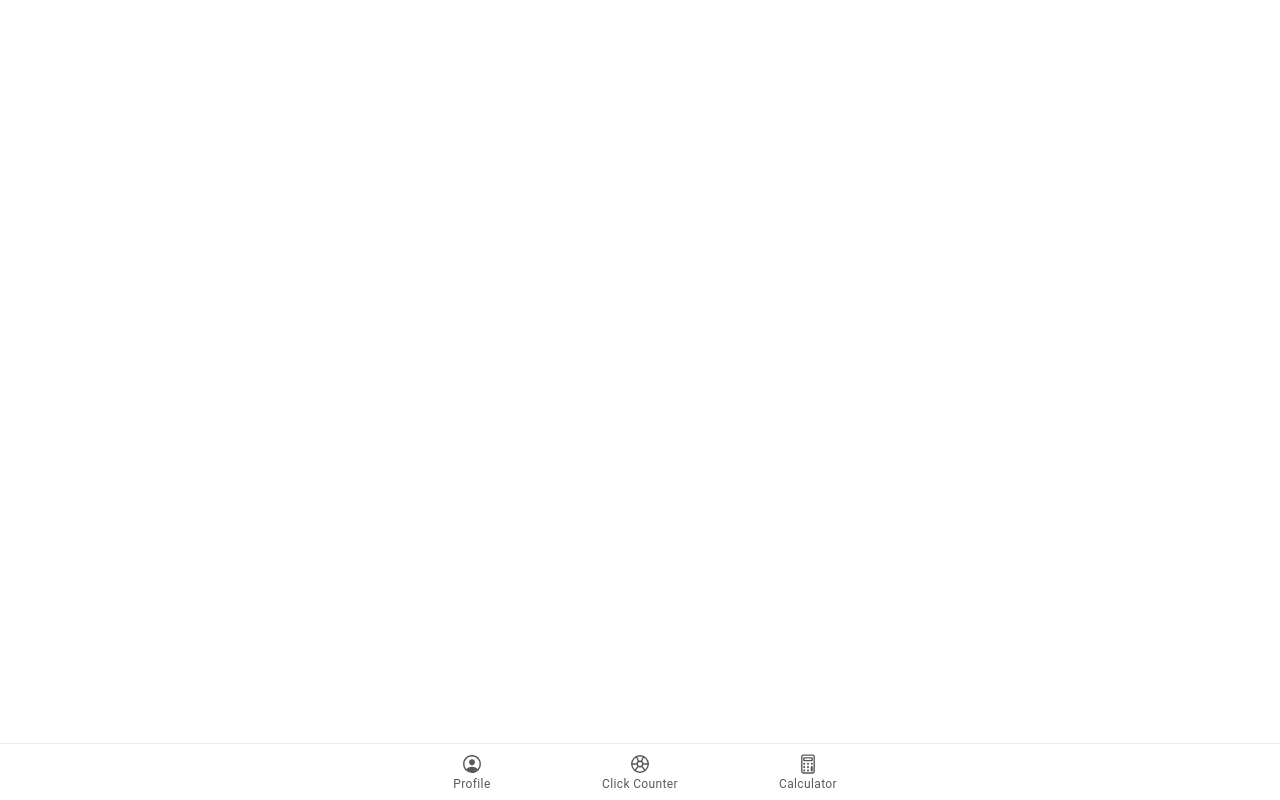
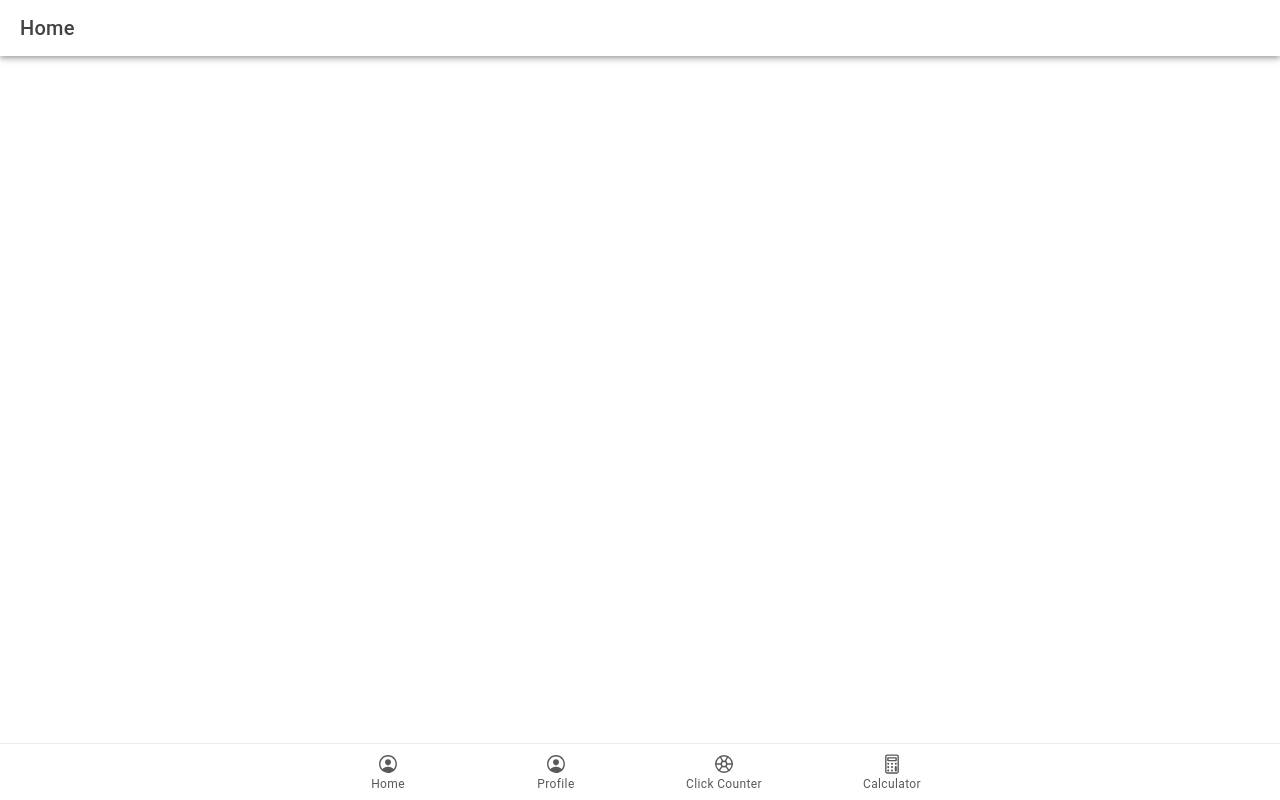
Before and after one commit to kenethlompon/ion-t-lompon, a React (Vite) app: page /Home in a window 1280 px wide. Built offline with nearby package versions, Linux system fonts and the light colour scheme.

Commit message:
Added the following React components on home page

```diff
--- a/src/App.tsx
+++ b/src/App.tsx
@@ -33,6 +33,7 @@
 
 /* Theme variables */
 import './theme/variables.css';
+import Home from './pages/Home';
 
 setupIonicReact();
 
@@ -41,6 +42,9 @@
     <IonReactRouter>
       <IonTabs>
         <IonRouterOutlet>
+        <Route exact path="/Home">
+            <Home />
+          </Route>
           <Route exact path="/tab1">
             <Tab1 />
           </Route>
@@ -55,6 +59,10 @@
           </Route>
         </IonRouterOutlet>
         <IonTabBar slot="bottom">
+        <IonTabButton tab="tab1" href="/Home">
+            <IonIcon aria-hidden="true" icon={personCircleOutline} />
+            <IonLabel>Home</IonLabel>
+          </IonTabButton>
           <IonTabButton tab="tab1" href="/tab1">
             <IonIcon aria-hidden="true" icon={personCircleOutline} />
             <IonLabel>Profile</IonLabel>
--- a/src/pages/Home.tsx
+++ b/src/pages/Home.tsx
@@ -0,0 +1,29 @@
+import {
+    //Initial Components
+    IonContent, IonHeader, IonPage, IonTitle, IonToolbar,
+} from '@ionic/react';
+
+// CSS
+//import './profile.css';
+
+  const Home: React.FC = () => {
+    return (
+      <IonPage>
+        <IonHeader>
+          <IonToolbar>
+            <IonTitle>Home</IonTitle>
+          </IonToolbar>
+        </IonHeader>
+        <IonContent fullscreen>
+          <IonHeader collapse="condense">
+            <IonToolbar>
+              <IonTitle size="large">Home</IonTitle>
+            </IonToolbar>
+          </IonHeader>
+        </IonContent>
+      </IonPage>
+    );
+  };
+
+  //
+  export default Home;
```
